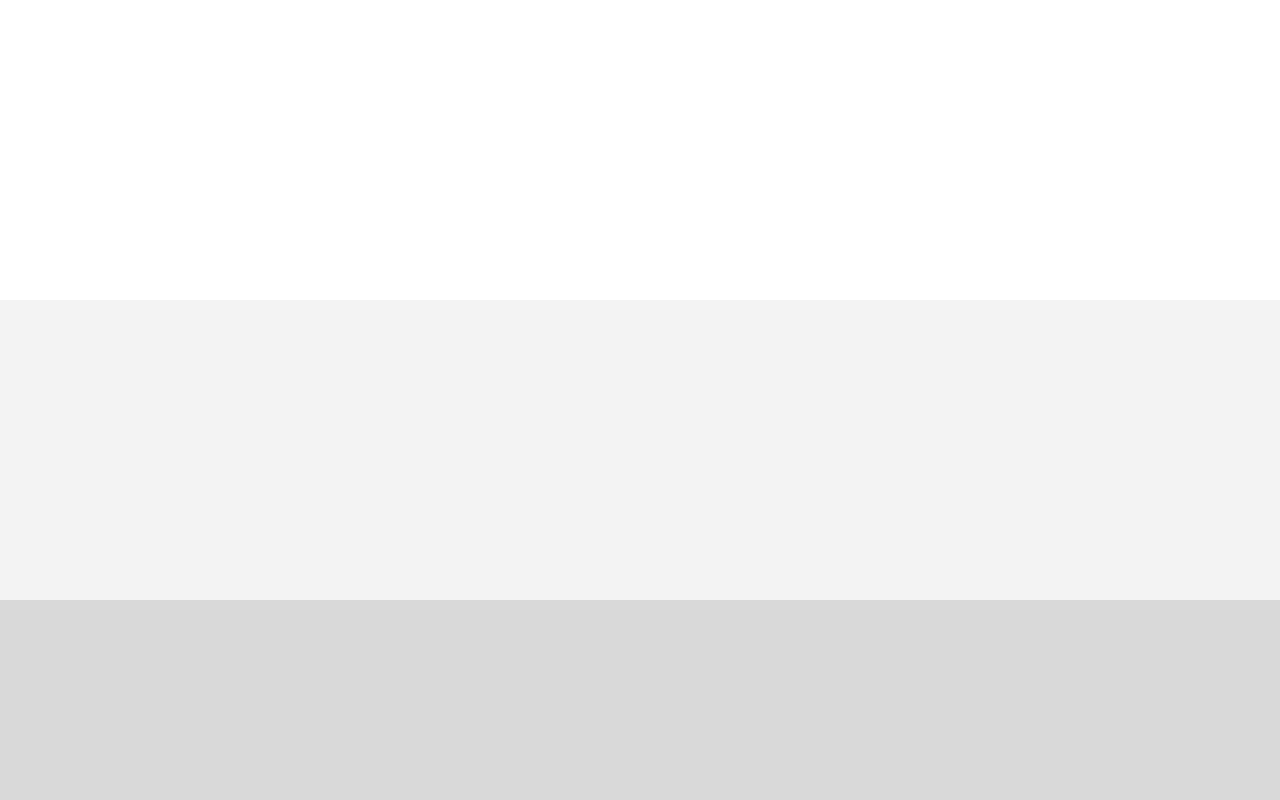
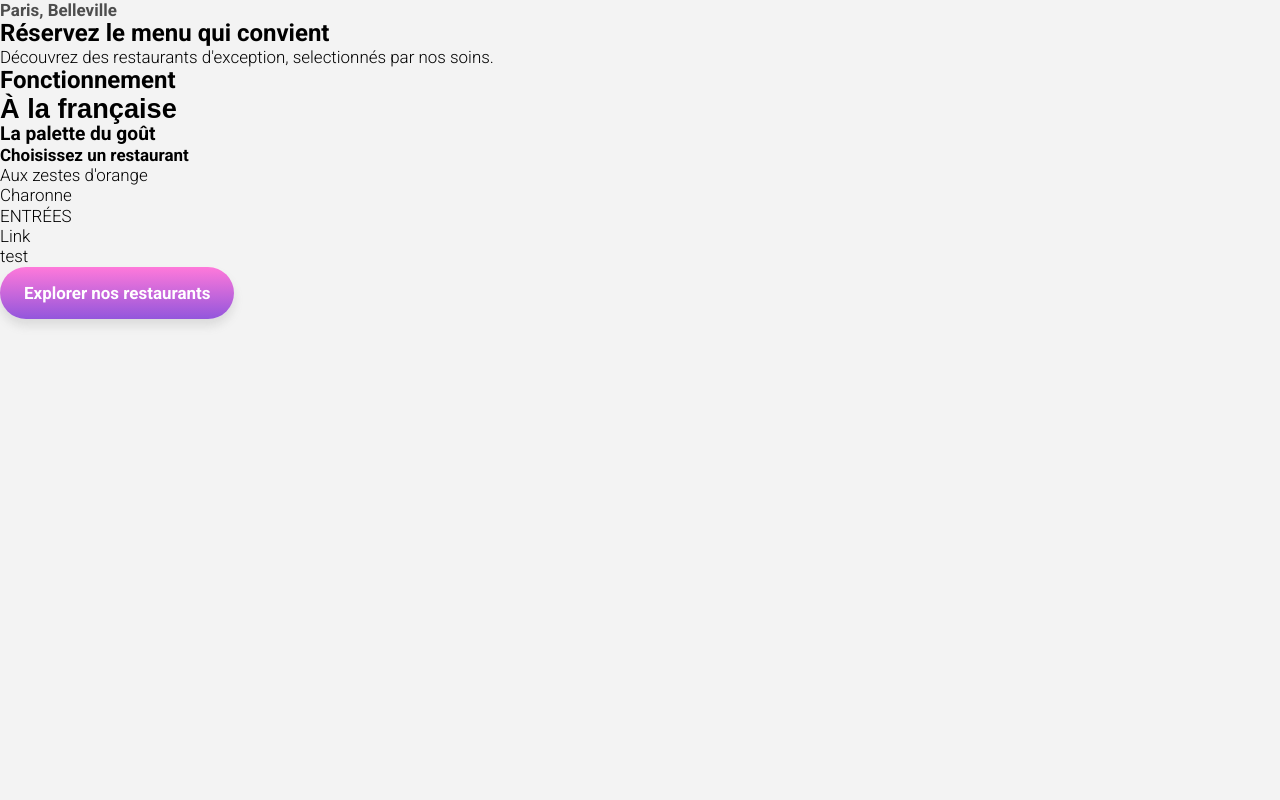
Before and after one commit to KevinDeAzevedo/Ohmyfood-p3-OC, a website: page index.html in a window 1280 px wide. Shown: the top 800 px of the page. Drawn offline with Linux system fonts and the light colour scheme; a web font is replaced by a local one.

Commit message:
make a button

```diff
--- a/index.html
+++ b/index.html
@@ -8,10 +8,6 @@
  <title>Ohmyfood</title>
 </head>
 <body>
- <div class='container one'></div>
- <div class='container two'></div>
- <div class='container three'></div>
- <div class='container four'></div>
  <p class='text--bold text--grey'>Paris, Belleville</p>
  <h1>Réservez le menu qui convient</h1>
  <p>Découvrez des restaurants d'exception, selectionnés par nos soins.</p>
@@ -23,5 +19,7 @@
  <p>Charonne</p>
  <p>ENTRÉES</p>
  <p><a href="#">Link</a></p>
+ <p>test</p>
+ <a class='button' href="#"><p>Explorer nos restaurants</p></a>
 </body>
 </html>
--- a/style/sass/Base/_fonts.sass
+++ b/style/sass/Base/_fonts.sass
@@ -5,6 +5,7 @@ html
  -webkit-font-smoothing: antialiased
  -moz-osx-font-smoothing: grayscale
  text-rendering: optimizeLegibility
+ color: #000
 
 h1
  font-size: 1.5em
@@ -35,8 +36,7 @@ p
 
 a,
 a:visited
-  display: block
+  display: inline
   width: 100%
   height: 100%
-  text-decoration: none
   color: inherit
--- a/style/sass/Base/_reset.scss
+++ b/style/sass/Base/_reset.scss
@@ -69,3 +69,12 @@ td,
 th {
   padding: 0;
 }
+
+a,
+a:visited {
+  display: block;
+  width: 100%;
+  height: 100%;
+  text-decoration: none;
+  color: inherit;
+}
--- /dev/null
+++ b/style/sass/Components/_standard-button.sass
@@ -0,0 +1,16 @@
+.button
+ display: inline-block
+ width: auto
+ color: white
+ font-weight: 700
+ text-align: center
+ font-size: 1em
+ padding: 1em 1.5em
+ margin: 0
+ border-width: 0
+ border-radius: 2em
+ background: linear-gradient($secondary-color, $primary-color)
+ box-shadow: 0px 7px 10px rgb($layout-color , 0.2)
+ p
+  color: white
+  font-weight: 700
--- a/style/sass/Layout/_header.sass
+++ b/style/sass/Layout/_header.sass
@@ -2,18 +2,22 @@
  width: 100%
  height: 300px
 
-.one
+.grey-one
  @extend .container
  @include grey-one-background-color
 
-.two
+.grey-two
  @extend .container
  @include grey-two-background-color
 
-.three
+.grey-three
  @extend .container
  @include grey-three-background-color
 
-.four
+.grey-four
  @extend .container
  @include grey-four-background-color
+
+
+body
+ @include grey-two-background-color
--- a/style/sass/Utils/_variables.sass
+++ b/style/sass/Utils/_variables.sass
@@ -5,7 +5,7 @@ $layout-color: rgb(50%,50%,50%)
 
 
 @mixin grey-characters-color($color: $layout-color)
- color: lighten($color, 30%)
+ color: darken($color, 20%)
 
 @mixin grey-one-background-color($color: $layout-color)
  background-color: lighten($color, 50%)
--- a/style/sass/main.sass
+++ b/style/sass/main.sass
@@ -2,3 +2,4 @@
 @import "Utils/_variables.sass"
 @import "Base/fonts.sass"
 @import "Layout/header.sass"
+@import "Components/standard-button.sass"
```
Also changed, not shown: style/sass/output/style.css, style/style.css, 1 other file.
